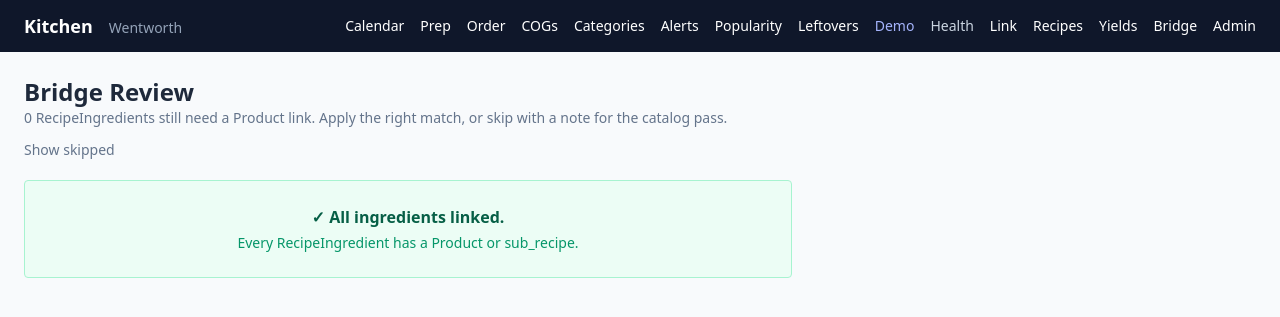
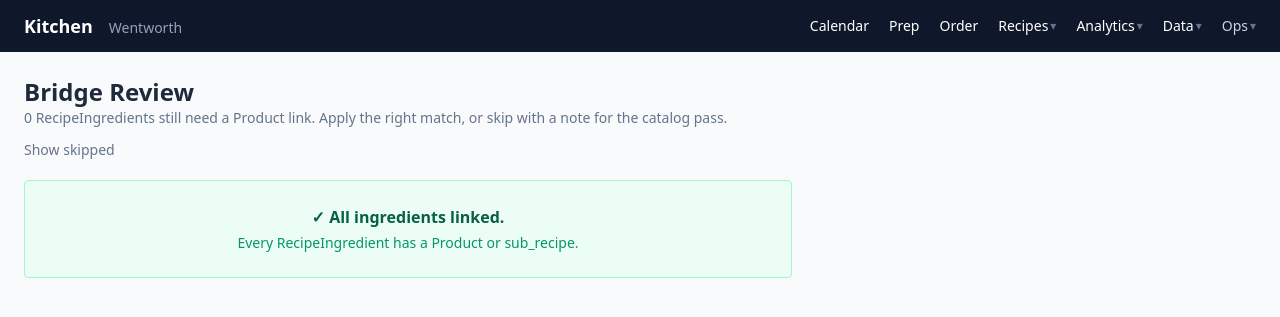
Before and after one commit to seanwil789/Inventory-Management-Project, a Django app: page /bridge/ in a window 1280 px wide. Shown: the top 317 px of the page. Run offline with Django 5.2, Linux system fonts and the light colour scheme; the visitor is signed in with stand-in values (Sample User, id 1); data that the repository does not hold is empty; some libraries are stand-ins or nearby versions.

Commit message:
Regroup top nav into 4 dropdowns + surface hidden routes
Flat 15-link nav was crowded and several routes (missing-quantities,
menu-suggestions, historical-dishes, yield-bridge, kitchen-display)
had no nav link at all — reachable only by typing the URL.

Now: Calendar / Prep / Order stay top-level, rest group into
Recipes / Analytics / Data / Ops dropdowns via native <details>.
Click-outside closes open dropdowns.

Co-Authored-By: Claude Opus 4.7 (1M context) <noreply@anthropic.com>

```diff
--- a/myapp/templates/myapp/base.html
+++ b/myapp/templates/myapp/base.html
@@ -17,24 +17,71 @@
       <a href="{% url 'calendar_current' %}" class="text-base sm:text-lg font-semibold">Kitchen</a>
       <span class="text-slate-400 text-xs sm:text-sm hidden sm:inline">Wentworth</span>
     </div>
-    <nav class="text-xs sm:text-sm flex gap-3 sm:gap-4">
+    <nav class="text-xs sm:text-sm flex items-center gap-3 sm:gap-5 relative">
       <a href="{% url 'calendar_current' %}" class="hover:text-slate-200">Calendar</a>
       <a href="{% url 'prep_list' %}" class="hover:text-slate-200">Prep</a>
       <a href="{% url 'order_guide' %}" class="hover:text-slate-200">Order</a>
-      <a href="{% url 'cogs_dashboard' %}" class="hover:text-slate-200">COGs</a>
-      <a href="{% url 'category_spend' %}" class="hover:text-slate-200">Categories</a>
-      <a href="{% url 'price_alerts' %}" class="hover:text-slate-200">Alerts</a>
-      <a href="{% url 'popularity_dashboard' %}" class="hover:text-slate-200" title="Aggregated MealService popularity stats">Popularity</a>
-      <a href="{% url 'leftovers_view' %}" class="hover:text-slate-200" title="Aging leftovers in the fridge">Leftovers</a>
-      <a href="{% url 'demo_ready' %}" class="hover:text-slate-200 text-indigo-300" title="Demo-day readiness checklist">Demo</a>
-      <a href="{% url 'pipeline_health' %}" class="hover:text-slate-200 text-slate-300" title="Invoice pipeline + recipe linkage + cache health">Health</a>
-      <a href="{% url 'menu_bulk_link' %}" class="hover:text-slate-200" title="Link freetext menus to recipes">Link</a>
-      <a href="{% url 'recipe_list' %}" class="hover:text-slate-200">Recipes</a>
-      <a href="{% url 'yield_list' %}" class="hover:text-slate-200">Yields</a>
-      <a href="{% url 'bridge_review' %}" class="hover:text-slate-200">Bridge</a>
-      <a href="/admin/" class="hover:text-slate-200">Admin</a>
+
+      <details class="relative group">
+        <summary class="cursor-pointer list-none hover:text-slate-200 flex items-center gap-0.5">
+          Recipes <span class="text-slate-500 text-xs">▾</span>
+        </summary>
+        <div class="absolute top-full left-0 mt-1 bg-slate-800 border border-slate-700 rounded shadow-lg py-1 min-w-[180px] z-20">
+          <a href="{% url 'recipe_list' %}" class="block px-3 py-1.5 hover:bg-slate-700">All recipes</a>
+          <a href="{% url 'recipe_new' %}" class="block px-3 py-1.5 hover:bg-slate-700">+ New recipe</a>
+          <a href="{% url 'recipe_missing_quantities' %}" class="block px-3 py-1.5 hover:bg-slate-700" title="Fill recipe qty/unit gaps">Missing quantities</a>
+          <a href="{% url 'menu_suggestions' %}" class="block px-3 py-1.5 hover:bg-slate-700">Dish suggestions</a>
+          <a href="{% url 'historical_dishes' %}" class="block px-3 py-1.5 hover:bg-slate-700">Historical dishes</a>
+          <a href="{% url 'menu_bulk_link' %}" class="block px-3 py-1.5 hover:bg-slate-700" title="Link freetext menus to recipes">Bulk-link menus</a>
+        </div>
+      </details>
+
+      <details class="relative group">
+        <summary class="cursor-pointer list-none hover:text-slate-200 flex items-center gap-0.5">
+          Analytics <span class="text-slate-500 text-xs">▾</span>
+        </summary>
+        <div class="absolute top-full left-0 mt-1 bg-slate-800 border border-slate-700 rounded shadow-lg py-1 min-w-[180px] z-20">
+          <a href="{% url 'cogs_dashboard' %}" class="block px-3 py-1.5 hover:bg-slate-700">COGs</a>
+          <a href="{% url 'category_spend' %}" class="block px-3 py-1.5 hover:bg-slate-700">Category spend</a>
+          <a href="{% url 'price_alerts' %}" class="block px-3 py-1.5 hover:bg-slate-700">Price alerts</a>
+          <a href="{% url 'popularity_dashboard' %}" class="block px-3 py-1.5 hover:bg-slate-700">Popularity</a>
+          <a href="{% url 'leftovers_view' %}" class="block px-3 py-1.5 hover:bg-slate-700">Leftovers</a>
+        </div>
+      </details>
+
+      <details class="relative group">
+        <summary class="cursor-pointer list-none hover:text-slate-200 flex items-center gap-0.5">
+          Data <span class="text-slate-500 text-xs">▾</span>
+        </summary>
+        <div class="absolute top-full left-0 mt-1 bg-slate-800 border border-slate-700 rounded shadow-lg py-1 min-w-[180px] z-20">
+          <a href="{% url 'yield_list' %}" class="block px-3 py-1.5 hover:bg-slate-700">Yield references</a>
+          <a href="{% url 'yield_bridge' %}" class="block px-3 py-1.5 hover:bg-slate-700">Yield bridge</a>
+          <a href="{% url 'bridge_review' %}" class="block px-3 py-1.5 hover:bg-slate-700">Ingredient bridge</a>
+          <a href="{% url 'bridge_skipped' %}" class="block px-3 py-1.5 hover:bg-slate-700">Skipped ingredients</a>
+        </div>
+      </details>
+
+      <details class="relative group">
+        <summary class="cursor-pointer list-none hover:text-slate-200 flex items-center gap-0.5 text-slate-300">
+          Ops <span class="text-slate-500 text-xs">▾</span>
+        </summary>
+        <div class="absolute top-full right-0 mt-1 bg-slate-800 border border-slate-700 rounded shadow-lg py-1 min-w-[180px] z-20">
+          <a href="{% url 'demo_ready' %}" class="block px-3 py-1.5 hover:bg-slate-700 text-indigo-300" title="Demo-day readiness checklist">Demo readiness</a>
+          <a href="{% url 'pipeline_health' %}" class="block px-3 py-1.5 hover:bg-slate-700" title="Invoice pipeline + recipe linkage + cache health">Pipeline health</a>
+          <a href="{% url 'kitchen_display' %}" class="block px-3 py-1.5 hover:bg-slate-700" title="Wall-mount tablet display">Kitchen display</a>
+          <a href="/admin/" class="block px-3 py-1.5 hover:bg-slate-700">Django admin</a>
+        </div>
+      </details>
     </nav>
   </header>
+  <script>
+    // Close nav <details> dropdowns when clicking outside them.
+    document.addEventListener('click', function (e) {
+      document.querySelectorAll('nav details[open]').forEach(function (d) {
+        if (!d.contains(e.target)) d.open = false;
+      });
+    });
+  </script>
   <main class="max-w-7xl mx-auto p-3 sm:p-6">
     {% if messages %}
       <div class="mb-4 space-y-2">
```
